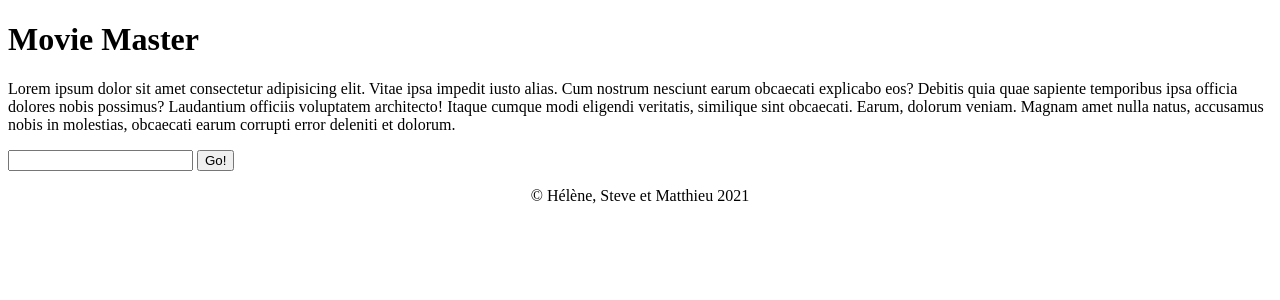
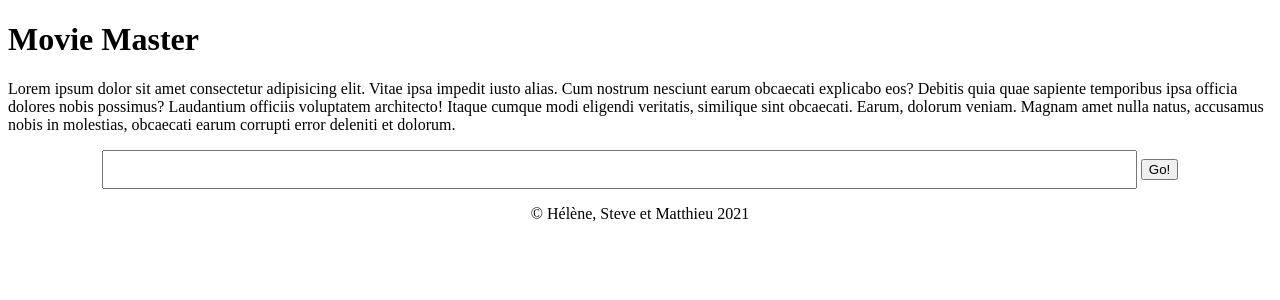
Before and after one commit to LNetlesgrimm/Movie-project-hsm, a PHP site: page / in a window 1280 px wide. Shown: the part 78-378 px from the top of the page. Run offline with PHP 8.4, Linux system fonts and the light colour scheme.

Commit message:
search
search

```diff
--- a/index.php
+++ b/index.php
@@ -27,7 +27,7 @@
         <p>Lorem ipsum dolor sit amet consectetur adipisicing elit. Vitae ipsa impedit iusto alias. Cum nostrum nesciunt earum obcaecati explicabo eos? Debitis quia quae sapiente temporibus ipsa officia dolores nobis possimus?
             Laudantium officiis voluptatem architecto! Itaque cumque modi eligendi veritatis, similique sint obcaecati. Earum, dolorum veniam. Magnam amet nulla natus, accusamus nobis in molestias, obcaecati earum corrupti error deleniti et dolorum.</p>
 
-        <form action="" method="post">
+        <form action="" method="post" id="mainsearch">
             <input type="text" name="find" id="find">
             <input type="submit" value="Go!">
 
--- a/style/style.css
+++ b/style/style.css
@@ -22,3 +22,13 @@ nav {
 footer {
     text-align: center;
 }
+
+#find {
+    width: 80%;
+    padding: 10px;
+}
+
+#mainsearch {
+    text-align: center;
+    align-items: center;
+}
```
